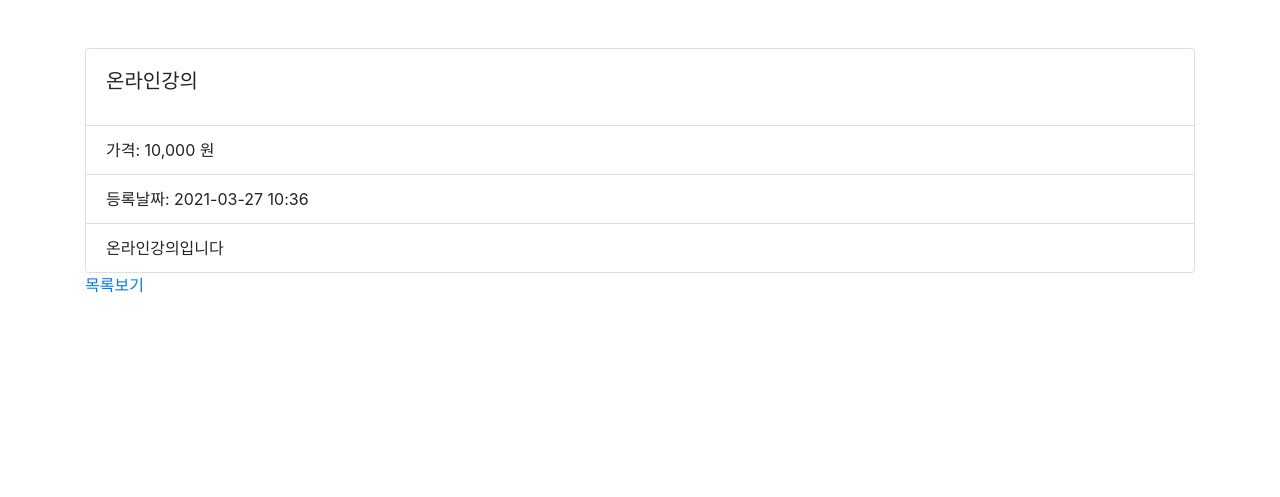
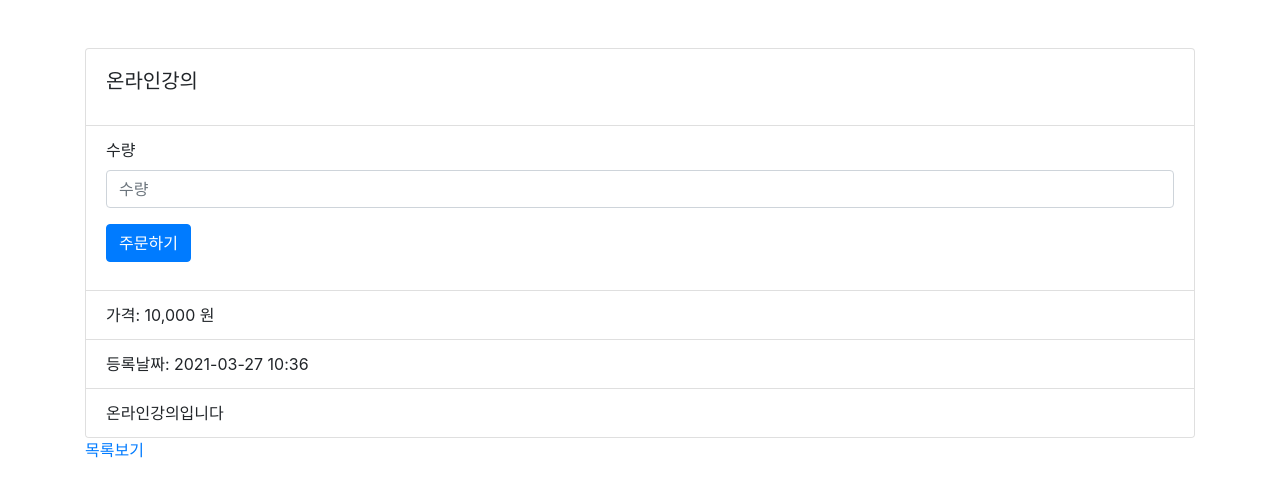
Before and after one commit to ParkChaerin129/deepen-Django-Study, a Django app: page /product/1/ in a window 1280 px wide. Shown: the top 497 px of the page. Run offline with Django 3.2, Linux system fonts and the light colour scheme; data comes from the database, SQL or seed files in the repository; some libraries are stand-ins or nearby versions.

Commit message:
상품 주문하기 (form)

```diff
--- a/fc_django/fc_django/urls.py
+++ b/fc_django/fc_django/urls.py
@@ -17,6 +17,7 @@ from django.contrib import admin
 from django.urls import path
 from fcuser.views import index, RegisterView, LoginView
 from product.views import ProductList, ProductCreate, ProductDetail
+from order.views import OrderCreate
 
 urlpatterns = [
     path('admin/', admin.site.urls),
@@ -26,4 +27,5 @@ urlpatterns = [
     path('product/', ProductList.as_view()),
     path('product/<int:pk>/', ProductDetail.as_view()),
     path('product/create/', ProductCreate.as_view()),
+    path('order/create/', OrderCreate.as_view())
 ]
--- /dev/null
+++ b/fc_django/order/forms.py
@@ -0,0 +1,21 @@
+from django import forms
+from .models import Order
+
+
+class RegisterForm(forms.Form):
+    quantity = forms.IntegerField(
+        error_messages={
+            'required': '수량을 입력해주세요.'
+        },
+        label='수량'
+    )
+    product = forms.CharField(
+        error_messages={
+            'required': '상품을 입력해주세요.'
+        }, label='상품', widget=forms.HiddenInput
+    )
+
+    def clean(self):
+        cleaned_data = super().clean()
+        quantity = cleaned_data.get('quantity')
+        product = cleaned_data.get('product')
--- a/fc_django/product/templates/product_detail.html
+++ b/fc_django/product/templates/product_detail.html
@@ -8,6 +8,24 @@
                 <h5 class="card-title">{{ product.name }}</h5>
             </div>
             <ul class="list-group list-group-flush">
+                <li class="list-group-item">
+                    <form method="POST" action="/order/create/">
+                        {% for field in form %}
+                        <div class="form-group">
+                            {% ifnotequal field.name 'product'%}
+                            <label for="{{ field.id_for_label }}">{{ field.label }}</label>
+                            {% endifnotequal %}
+                            <input type="{{ field.field.widget.input_type }}" class="form-control" id="{{ field.id_for_label }}"
+                                placeholder="{{ field.label }}" name="{{field.name}}"
+                                value="{% ifequal field.name 'product' %}{{product.id}}{% endifequal %}" />
+                        </div>
+                        {% if field.errors %}
+                        <span style="color: red">{{ field.errors }}</span>
+                        {% endif %}
+                        {% endfor %}
+                        <button type="submit" class="btn btn-primary">주문하기</button>
+                    </form>
+                </li>
                 <li class="list-group-item">가격: {{ product.price | intcomma}} 원</li>
                 <li class="list-group-item">등록날짜: {{ product.register_date |date:'Y-m-d H:i' }}</li>
                 <li class="list-group-item">{{ product.description |safe }}</li>
--- a/fc_django/product/views.py
+++ b/fc_django/product/views.py
@@ -3,6 +3,7 @@ from django.views.generic import ListView, DetailView
 from django.views.generic.edit import FormView
 from .models import Product
 from .forms import RegisterForm
+from order.forms import RegisterForm as OrderForm
 
 # Create your views here.
 
@@ -23,3 +24,8 @@ class ProductDetail(DetailView):
     template_name = 'product_detail.html'
     queryset = Product.objects.all()
     context_object_name = 'product'
+
+    def get_context_data(self, **kwargs):
+        context = super().get_context_data(**kwargs)
+        context['form'] = OrderForm()
+        return context
```
Also changed, not shown: fc_django/order/views.py (+7 -1 lines).
